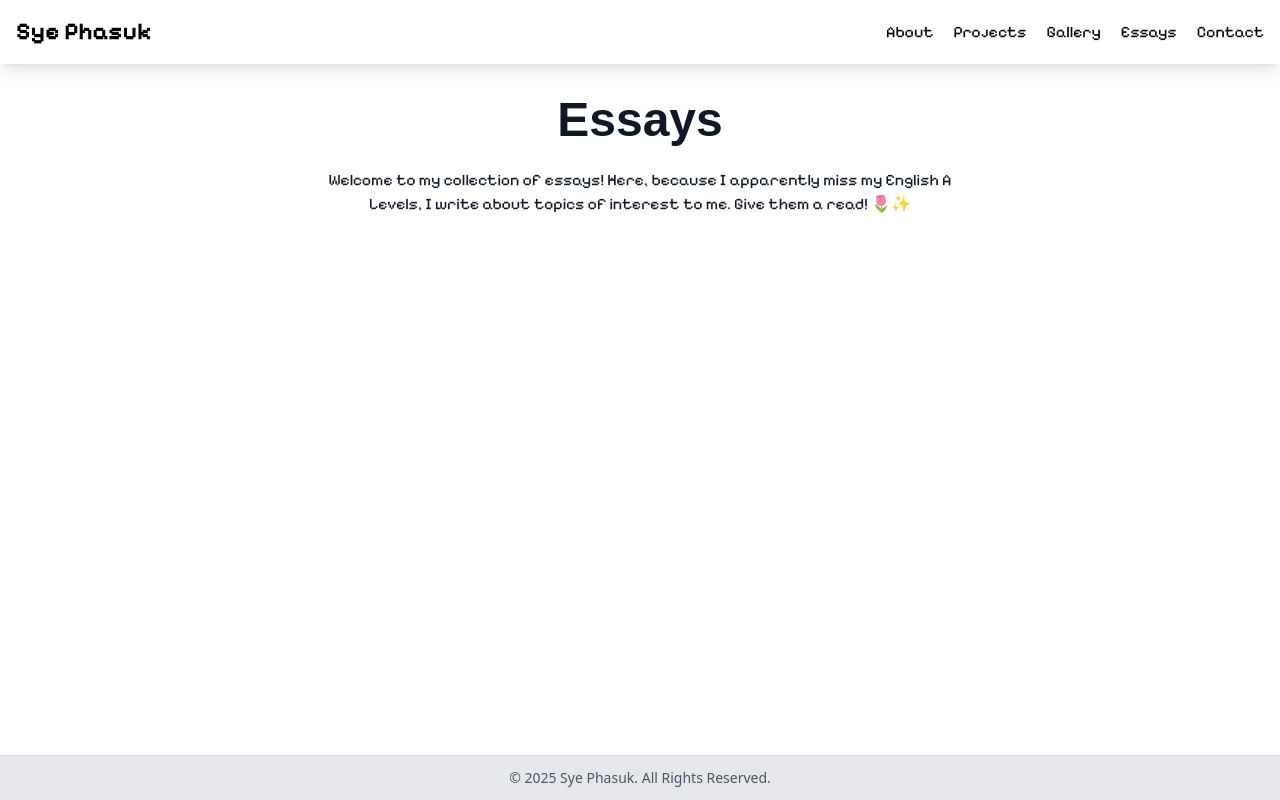
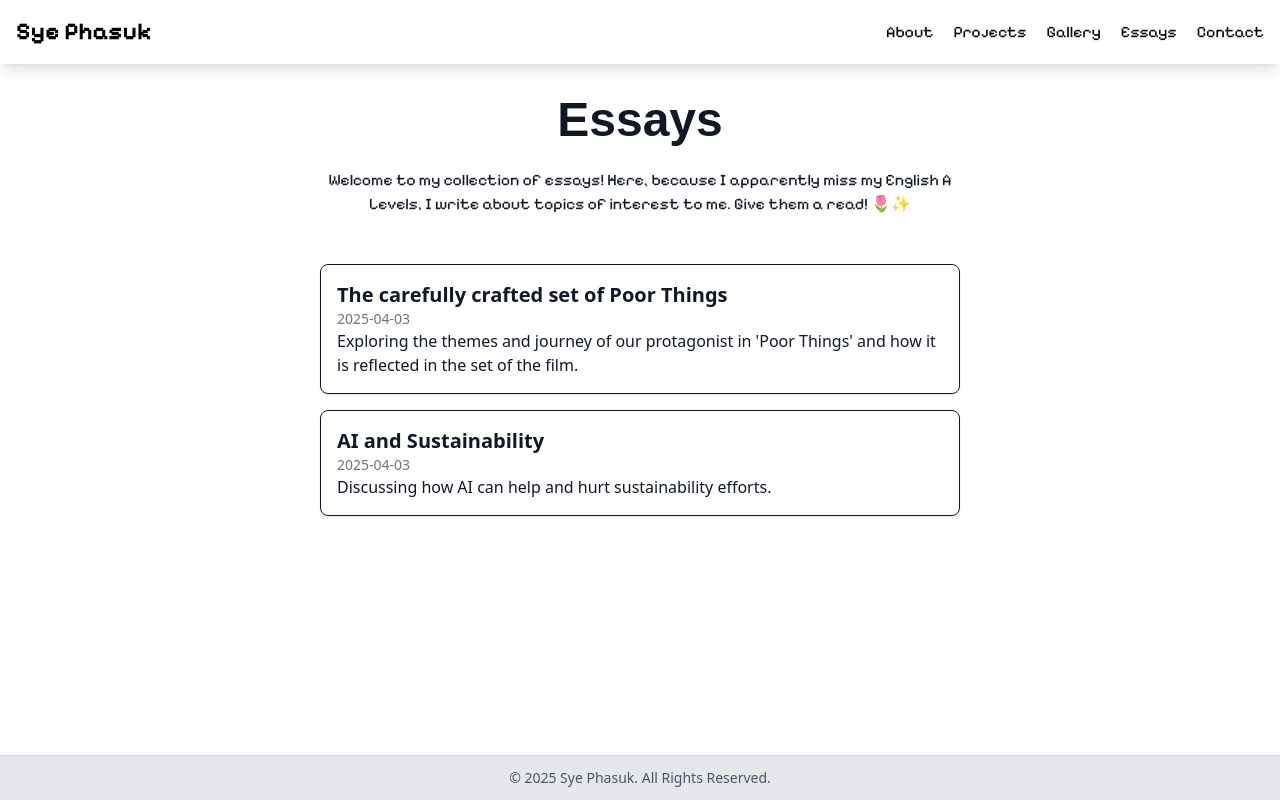
Before and after one commit to phasuk15/Sye-Phasuk, a Next.js app: page /essays in a window 1280 px wide. Built offline with nearby package versions, Linux system fonts and the light colour scheme; a web font is replaced by a local one.

Commit message:
Getting dynamic essay pages working

```diff
--- /dev/null
+++ b/app/essays/[slug]/page.tsx
@@ -0,0 +1,29 @@
+import fs from "fs";
+import path from "path";
+import matter from "gray-matter";
+import ReactMarkdown from "react-markdown";
+
+export async function generateStaticParams() {
+  const postsDir = path.join(process.cwd(), "content");
+  const files = fs.readdirSync(postsDir);
+
+  return files.map((file) => ({
+    slug: file.replace(".md", ""),
+  }));
+}
+
+export default function BlogPost({ params }: { params: { slug: string } }) {
+  const { slug } = params;
+  const filePath = path.join(process.cwd(), "content", slug + ".md");
+  const fileContents = fs.readFileSync(filePath, "utf-8");
+
+  const { data, content } = matter(fileContents);
+
+  return (
+    <article className="prose lg:prose-xl mx-auto p-6">
+      <h1>{data.title}</h1>
+      <p className="text-sm text-gray-500">{data.date}</p>
+      <ReactMarkdown>{content}</ReactMarkdown>
+    </article>
+  );
+}
--- a/app/essays/page.tsx
+++ b/app/essays/page.tsx
@@ -1,6 +1,25 @@
-
+import fs from "fs";
+import path from "path";
+import matter from "gray-matter";
+import Link from "next/link";
 
 const EssaysFull = () => {
+    const postsDir = path.join(process.cwd(), "content");
+    const files = fs.readdirSync(postsDir);
+
+    const posts = files.map((file) => {
+        const filePath = path.join(postsDir, file);
+        const fileContents = fs.readFileSync(filePath, "utf-8");
+        const { data } = matter(fileContents);
+
+        return {
+        slug: file.replace(".md", ""),
+        title: data.title,
+        date: data.date,
+        description: data.description,
+        };
+    });
+
     return (
         <div className="max-w-2xl mx-auto px-4 flex flex-col items-center pb-24">
             <h1 className="font-jersey font-bold text-5xl pt-24 pb-6">Essays</h1>
@@ -8,9 +27,17 @@ const EssaysFull = () => {
                 Welcome to my collection of essays! Here, because I apparently miss my English A Levels, I write about topics of interest to me. Give them a read! 🌷✨
             </p>
 
-            <div className="flex flex-col gap-8 items-center">
-
-            </div>
+            <ul className="space-y-4">
+                {posts.map((post) => (
+                <li key={post.slug} className="p-4 border rounded-lg shadow">
+                    <Link href={`/essays/${post.slug}`}>
+                    <h2 className="text-xl font-semibold hover:underline">{post.title}</h2>
+                    </Link>
+                    <p className="text-sm text-gray-500">{post.date}</p>
+                    <p>{post.description}</p>
+                </li>
+                ))}
+            </ul>
         </div>
     );
 }
--- a/app/sections/Essays.tsx
+++ b/app/sections/Essays.tsx
@@ -3,13 +3,18 @@ import Button from "../components/Button";
 
 const Essays = () => {
     return (
-        <div className="h-screen max-w-2xl mx-auto px-4 flex flex-col items-center">
+        <div className="min-h-screen max-w-5xl mx-auto px-4 flex flex-col items-center">
             <h1 className="font-jersey font-bold text-5xl py-12">Essays</h1>
-            <p className="font-pixelify text-center leading-relaxed pb-7">Little windows into my thoughts — essays on things I find fascinating or worth pondering 💭🌸</p>
+            <p className="font-pixelify text-center leading-relaxed pb-12">Little windows into my thoughts — essays on things I find fascinating or worth pondering 💭🌸</p>
+            <EssayCard
+                date="7 January 2025"
+                title="Poor Things"
+                description="Explore the themes and journey of our protagonist in 'Poor Things' and how it is reflected in the set of the film."
+            />
             <EssayCard
                 date="3 April 2025"
                 title="AI and Sustainability"
-                description="Exploring the complications of ."
+                description="Discussing the complications of the continued development of AI and it's impact on the environment."
             />
             <a href="/essays">
                 <Button text="See more essays"/>
--- a/app/essays/poor-things.md
+++ b/content/poor-things.md
@@ -1,3 +1,9 @@
+---
+title: "The carefully crafted set of Poor Things"
+date: "2025-04-03"
+description: "Exploring the themes and journey of our protagonist in 'Poor Things' and how it is reflected in the set of the film."
+---
+
 “Poor Things” is a film adapted by the director Yorgos Lanthimos from the novel “Poor Things” by Alasdair Gray, a postmodern Victorian twist on Mary Shelley’s “Frankenstein”. In the story, Dr Godwin Baxter resurrects a corpse by replacing her brain with that of her unborn foetus. The film follows Bella Baxter in her newly animated body as she embarks on a journey of growth and self-discovery whilst navigating the rules of and expectations of Victorian society. The production team wonderfully makes use of clothing, set design and colour to display Bella’s evolving identity and growth visually.
 
 One essential aspect of Bella Baxter’s character is her resistance to conform to Victorian norms and refusal to follow the rules of “polite society”- this is often reflected in her wardrobe.  Costume designer, Holly Waddington, took creative liberties with late 19th century fashion and specifically chose to forgo use of corsets, explaining that Bella was a woman who could not be “moulded” and “shaped” to fit “societal norms” and thus “would have felt wrong” to use corsets, a stifling piece of garment. At the start of the film, Bella’s childlike behaviour is reflected through the clothes that Mrs Prim dressed her in, including garments that resembled “nightwear” and “underwear”. This not only portrays Bella as young and immature but also someone who is lacking control. As Bella matures and gains agency throughout the film, so does her clothing, garments in which she picked and chose herself when she first set off to Lisbon. Bella has a prominent and unconventional style of large, puffy sleeves and loose, flowing designs that were often “incomplete”, indicative of her “uncontainable” nature and defiance to observe proper Victorian fashion. Later on, as she satisfies her thirst for knowledge and education, her clothes become darker and more stiff mirroring academic men in those spaces yet her sleeves remain puffy and her skirt short, reminding us that she has own distinct identity.
--- a/app/essays/sustainability.md
+++ b/content/sustainability.md
@@ -1,5 +1,10 @@
+---
+title: "AI and Sustainability"
+date: "2025-04-03"
+description: "Discussing how AI can help and hurt sustainability efforts."
+---
 
-# AI and Sustainability
+# AI and Sustainabilityß
 
 With sustainability becoming a pressing global issue, it is evermore vital for governments, corporations and organisations to come together to address this challenge. The rapid advancements in AI development could offer incredible tools and solutions to the fight for sustainability. AI excels at inference, the process of analysing vast amounts of data, identifying patterns and predicting outcomes, making it invaluable for solving problems when applied to sustainability issues and Earth sciences. Despite the immense promise that AI holds, its potential cannot be fully realised unless we address the underlying environmental impact of training and deploying these models.
 
--- a/package.json
+++ b/package.json
@@ -9,9 +9,11 @@
     "lint": "next lint"
   },
   "dependencies": {
+    "gray-matter": "^4.0.3",
     "next": "^15.5.2",
     "react": "19.1.0",
     "react-dom": "19.1.0",
+    "react-markdown": "^10.1.0",
     "react-pro-sidebar": "^1.1.0"
   },
   "devDependencies": {
```
Also changed, not shown: 1 other file (tests, documents, lock files or other folders).
